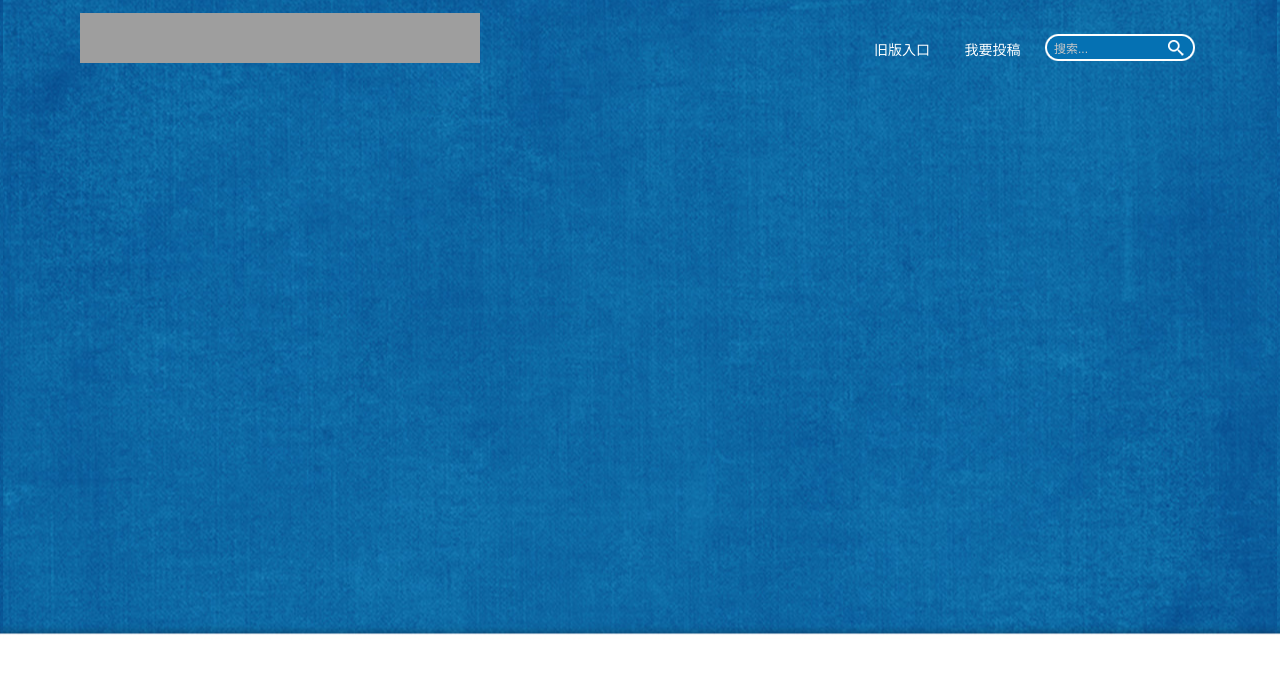
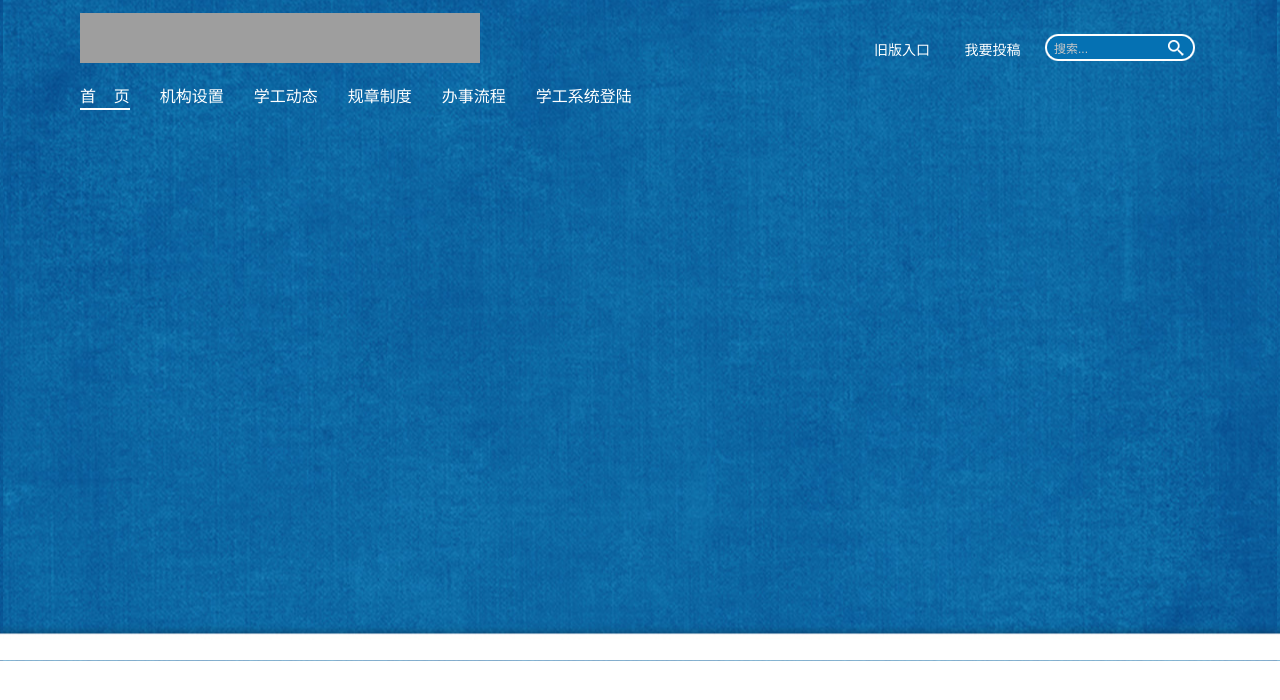
Before and after one commit to ifnite/project, a PHP site: page / in a window 1280 px wide. Shown: the top 700 px of the page. Run offline with PHP 8.4, Linux system fonts and the light colour scheme; grey boxes are pictures that could not be loaded.

Commit message:
导航部分完成
完成导航部分的编写

```diff
--- a/index.html
+++ b/index.html
@@ -4,7 +4,7 @@
 	<meta charset="UTF-8">
 	<title>电子科技大学党委学生工作部</title>
 	<link rel="stylesheet" type="text/css" href="style/reset.css" >
-	<link rel="stylesheet" type="text/css" href="style/index.css">
+	<link rel="stylesheet" type="text/css" href="style/header.css">
 </head>
 <body>
 	<div id="header">
@@ -17,7 +17,16 @@
 				<input id="search_botton" type="submit" value=""></div></li>
 			</ul>
 		</div>
-		<div id="nav"></div>
+		<div id="nav">
+			<ul>
+				<li class="active"><a href="#">首&nbsp&nbsp&nbsp&nbsp页</a></li>
+				<li><a href="#">机构设置</a></li>
+				<li><a href="#">学工动态</a></li>
+				<li><a href="#">规章制度</a></li>
+				<li><a href="#">办事流程</a></li>
+				<li><a href="#">学工系统登陆</a></li>
+			</ul>
+		</div>
 	</div>
 	<div id="container">
 		<div id="showPic"></div>
--- a/style/index.css
+++ b/style/header.css
@@ -6,17 +6,20 @@
  body{
  	background: #fff;
  	margin: 0px;
+ 	margin: 0 auto;
+ 	background: url(../image/background.jpg) repeat-x;
+ 	background-position:center ;
  }
 
  #header{
  	width:100%;
  	height: 660px;
- 	background: url(../image/background.jpg);
- 	background-position:center ;
+	/*background: red;*/
  	overflow: hidden;
+ 	margin: 0 auto
  }
+ /*logo栏样式*/
  #topBar{
-/* 	background:red;*/
  	height:50px;
  	margin-top:1%;
  }
@@ -26,12 +29,9 @@
  	width: 408px;
  	height:50px;
  	margin-left:6.25%;
-/* 	background: green;*/
 	float: left;
  }
  #topBar ul {
- 	/*height: 100%;*/
-/* 	background: green;*/
  	float: right;
  	margin-right:6.25%;
  	margin-top: 20px;
@@ -42,7 +42,6 @@
  	margin-left:30px;
  	color: #fff;
  	font-size: 14px;
-/* 	background: green;*/
  }
  #topBar #search{
  	width: 160px;
@@ -51,7 +50,6 @@
  	margin-bottom: -8px;
  	border: none;
  	background: url(../image/search_box.png) no-repeat;
- 	/*background-size: cover;*/
  	background-position: center;
  	position: relative;
  }
@@ -59,14 +57,15 @@
  	position: absolute;
 	left: 14px;
 	top:8px;
- 	width: 100px;
+ 	width: 110px;
  	background:none;
  	font-size: 12px;
  	color:#c7c7c7;}
 
  #search #search_botton{
  	display: inline-block;
- 	 _zoom:1;_display:inline;
+ 	 _zoom:1;
+ 	 _display:inline;
  	width: 20px;
 
  	position: absolute;
@@ -75,5 +74,28 @@
  	height: 100%;
  	background: url(../image/search.png) no-repeat;
  	background-position: center;
-
  }
+/*logo样式*/
+/*导航样式*/
+#nav{
+	height: 30px;
+	overflow: hidden;
+	margin-top: 20px;
+}
+#nav ul{
+	margin-left: 6.25%;
+}
+#nav ul li{
+	width: auto;
+	height: 25px;
+	display: block;
+	float: left;
+	text-align: center;
+	margin-right: 30px;
+	font-size: 16px;
+	color: #fff;
+}
+#nav ul li:hover,
+#nav ul .active{
+	border-bottom: 2px solid #fff;
+}
--- a/style/reset.css
+++ b/style/reset.css
@@ -11,8 +11,9 @@
 a,a:hover{
 	text-decoration: none;
 	font-style: normal;
-	color: inherit;
+	color: #fff;
 }
 li{
-	list-style: normal;
+	list-style: none;
+
 }
```
